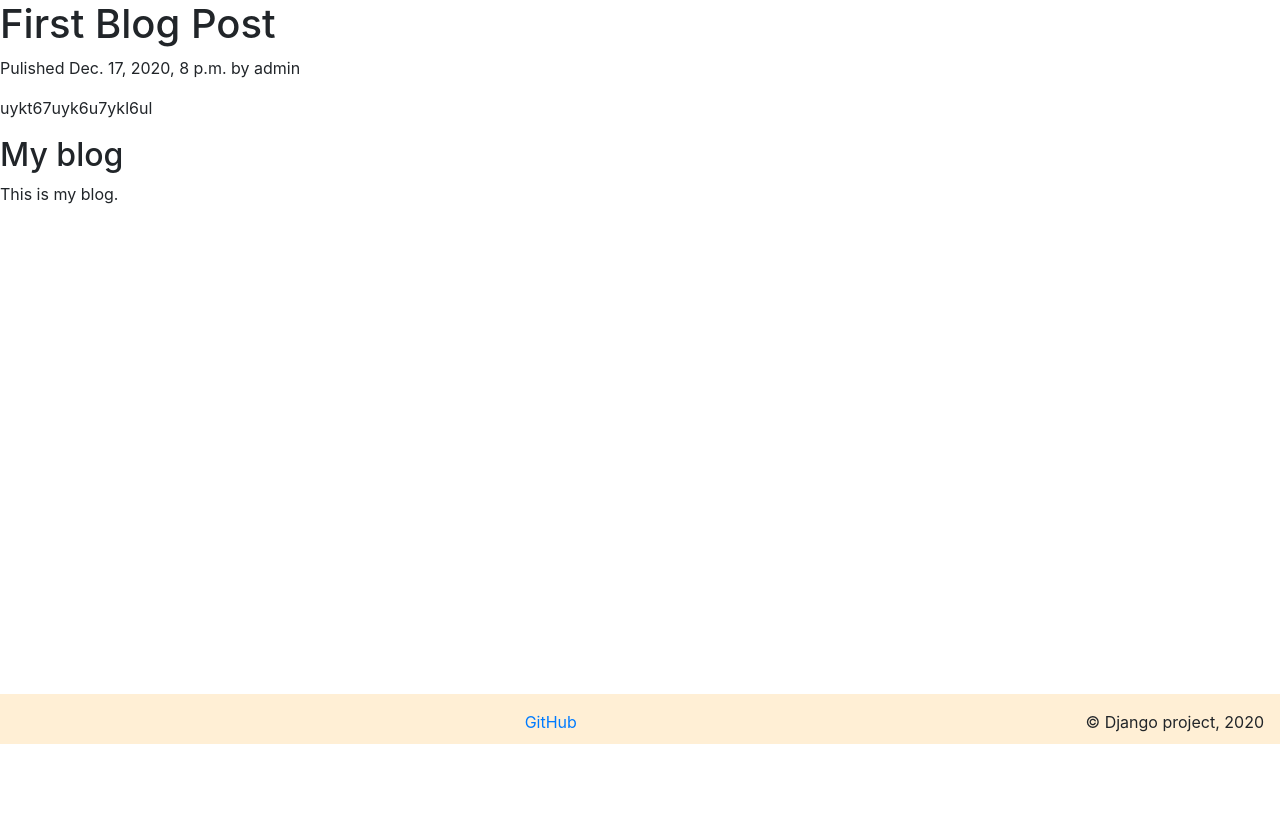
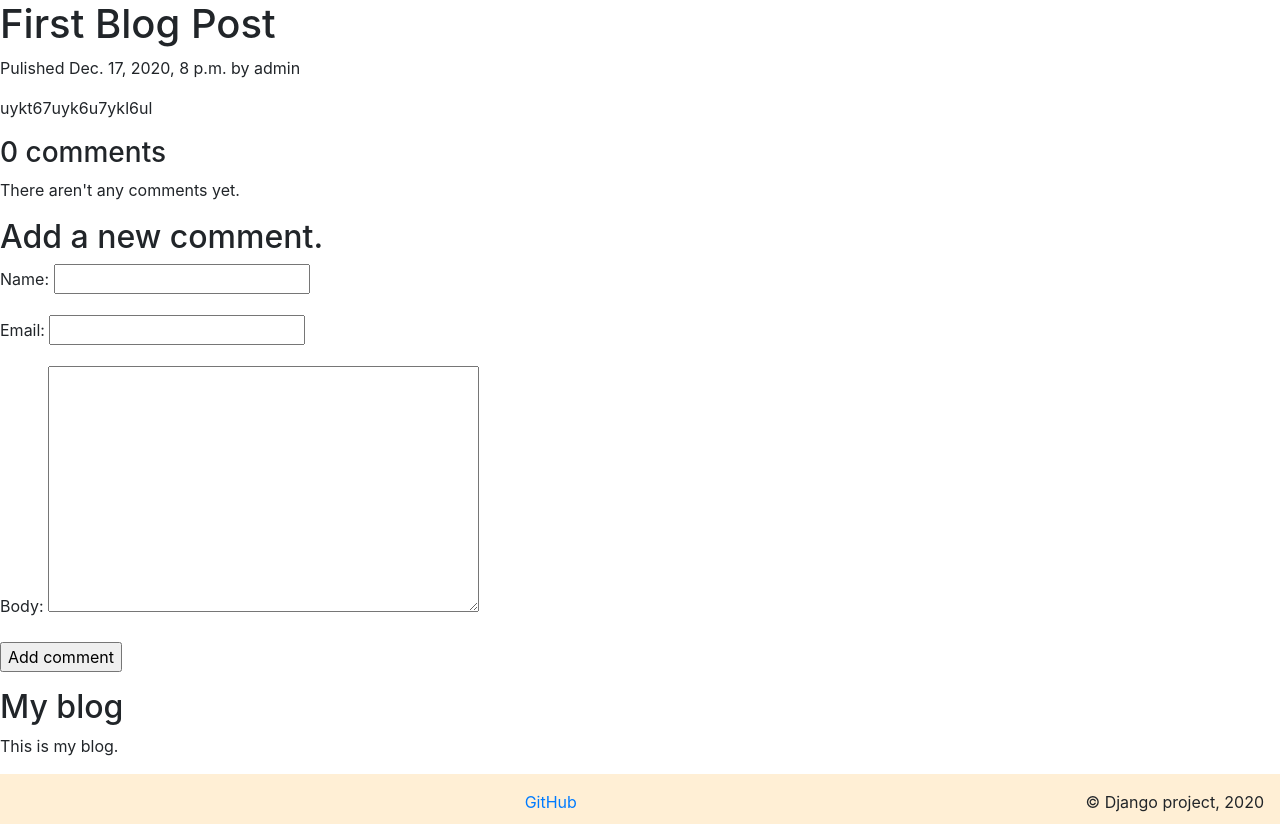
Before and after one commit to lb-dl/myblog, a Django app: the page made by src/myblog/forms.py in a window 1280 px wide. Shown: the part 56-886 px from the top of the page. Before the commit the page ends 806 px from the top, so only its background shows below. Run offline with Django 3.2, Linux system fonts and the light colour scheme; data comes from the database, SQL or seed files in the repository; some libraries are stand-ins or nearby versions.

Commit message:
created a comment system

```diff
--- a/src/blog/settings.py
+++ b/src/blog/settings.py
@@ -118,8 +118,8 @@ STATICFILES_DIRS = [
 ]
 
 # sending email
-EMAIL_HOST_USER = 'lbdltest77@gmail.com'
-EMAIL_HOST_PASSWORD = 'django77'
+EMAIL_HOST_USER = 'djangoproject@gmail.com'
+EMAIL_HOST_PASSWORD = 'fsdfdfhbdf\zhbfdndzfndf'
 EMAIL_HOST = 'smtp.gmail.com'
 EMAIL_PORT = 587
 EMAIL_USE_TLS = True
--- a/src/myblog/forms.py
+++ b/src/myblog/forms.py
@@ -1,4 +1,6 @@
 from django import forms
+
+from .models import Comment
 
 
 class EmailPostForm(forms.Form):
@@ -6,3 +8,9 @@ class EmailPostForm(forms.Form):
     email = forms.EmailField()
     to = forms.EmailField()
     comments = forms.CharField(required=False, widget=forms.Textarea)
+
+
+class CommentForm(forms.ModelForm):
+    class Meta:
+        model = Comment
+        fields = ('name', 'email', 'body')
--- a/src/myblog/models.py
+++ b/src/myblog/models.py
@@ -53,3 +53,19 @@ class Post(models.Model):
                              self.publish.day,
                              self.slug]
                        )
+
+class Comment(models.Model):
+
+    post = models.ForeignKey(Post, on_delete=models.CASCADE, related_name='comments')
+    name = models.CharField(max_length=50)
+    email = models.EmailField()
+    body = models.TextField()
+    created = models.DateTimeField(auto_now_add=True)
+    updated = models.DateTimeField(auto_now=True)
+    active = models.BooleanField(default=True)
+
+    class Meta:
+        ordering = ('created', )
+
+    def __str__(self):
+        return f'Comment by {self.name} on {self.post}'
--- a/src/myblog/templates/blog/post/single.html
+++ b/src/myblog/templates/blog/post/single.html
@@ -6,4 +6,33 @@
                 Pulished {{post.publish}} by {{post.author}}
             </p>
             {{ post.body|linebreaks }}
+
+    {% with comments.count as total_comments %}
+        <h3>
+            {{ total_comments }} comment{{ total_comments|pluralize }}
+        </h3>
+    {% endwith %}
+
+    {% for comment in comments %}
+        <div class="comment">
+            <p class="info">
+                comment {{ forloop.counter }} by {{ comment.name }}
+                {{ comment.created }}
+            </p>
+            {{ comment.body|linebreaks }}
+        </div>
+        {% empty %}
+            <p>There aren't any comments yet.</p>
+    {% endfor %}
+
+    {% if new_comment%}
+        <h2>Your comment has been added.</h2>
+    {% else %}
+        <h2>Add a new comment.</h2>
+        <form method="post">
+            {{ comment_form.as_p }}
+            {% csrf_token %}
+            <p><input type="submit" value="Add comment"></p>
+        </form>
+    {% endif %}
 {% endblock content %}
--- a/src/myblog/views.py
+++ b/src/myblog/views.py
@@ -4,7 +4,7 @@ from django.views.generic import ListView
 
 from myblog.models import Post
 
-from .forms import EmailPostForm
+from .forms import CommentForm, EmailPostForm
 
 from django.core.mail import send_mail
 
@@ -40,7 +40,32 @@ def SinglePost(request, year, month, day, post):
         publish__month=month,
         publish__day=day,
     )
-    return render(request, 'blog/post/single.html', {'post': post})
+    ''' get all active comments for this post using the manager 'comments'
+     that was created with a related_name in the Comment model '''
+    comments = post.comments.filter(active=True)
+
+    # initialize a variable to save a new comment later
+    new_comment = None
+    # check if a new comment was added
+    if request.method == 'POST':
+        # instantiate the form using the submitted data and validate it
+        comment_form = CommentForm(data=request.POST)
+        if comment_form.is_valid:
+            # create Comment object but don't save it to DB
+            new_comment = comment_form.save(commit=False)
+            # assign the current post to this comment
+            new_comment.post = post
+            new_comment.save()
+    # build a form instance if the view is called by a GET request
+    else:
+        comment_form = CommentForm()
+
+    return render(request, 'blog/post/single.html',
+        {'post': post,
+         'comments': comments,
+         'new_comment': new_comment,
+         'comment_form': comment_form
+         })
 
 
 def PostShare(request, post_id):
@@ -57,11 +82,11 @@ def PostShare(request, post_id):
             cleaned_data = form.cleaned_data
             # send email
             post_url = request.build_absolute_uri(post.get_absolute_url())
-            subject = f"{cleaned_data['name']} recommends you to read" \
+            subject = f"{cleaned_data['name']} recommends you to read " \
                       f"{post.title}"
-            message = f"Read {post.title} at {post_url}\n\n]" \
+            message = f"Read {post.title} at {post_url}\n\n" \
                       f"{cleaned_data['name']}\'s comments: {cleaned_data['comments']}"
-            send_mail(subject, message, 'lbdltest77@gmail.com', [cleaned_data['to']])
+            send_mail(subject, message, 'djangoproject20@gmail.com', [cleaned_data['to']])
             sent = True
     else:
         # having a Get request create a new form instance to display an empty form in the template
```
Also changed, not shown: src/myblog/admin.py (+12 -20 lines), src/db.sqlite3, src/myblog/migrations/0003_comment.py (added).
